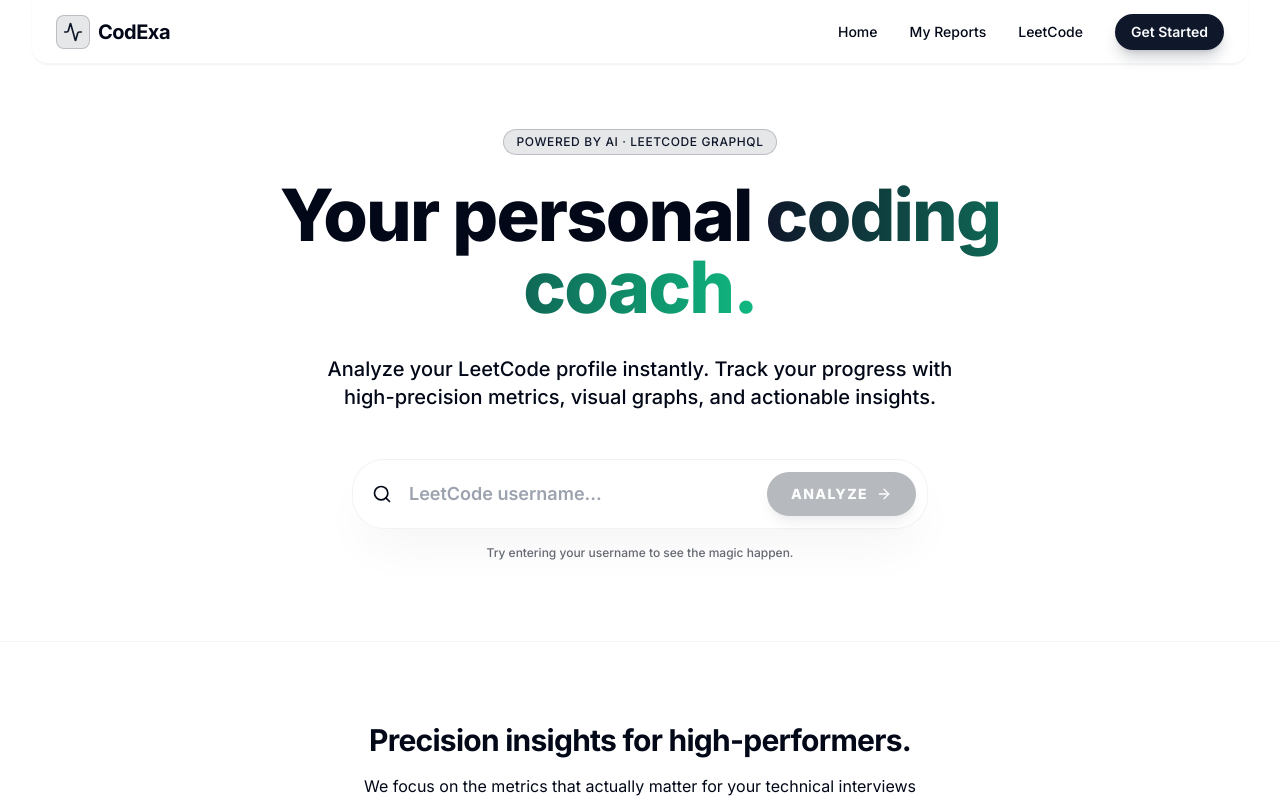
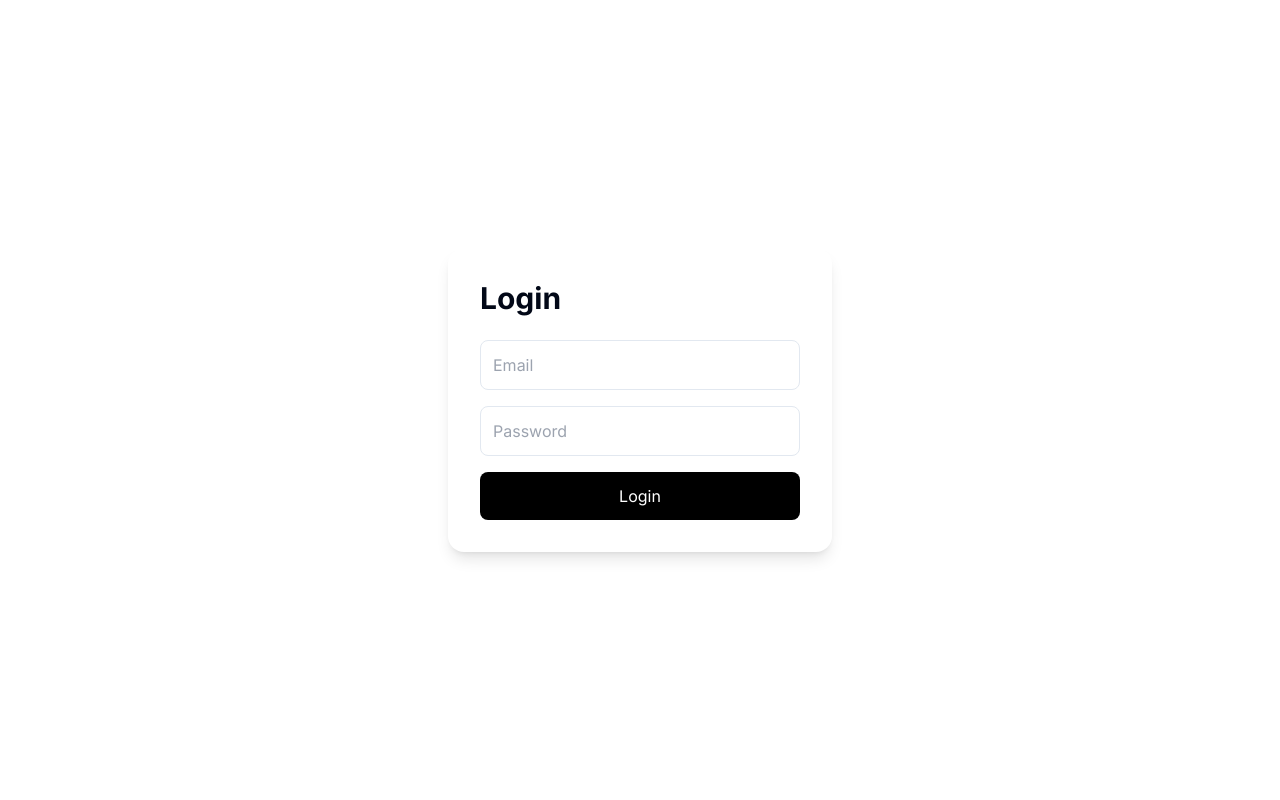
Before and after one commit to nusrat-k-d/CodExa, a React (Create React App) app in the folder frontend/: page / in a window 1280 px wide. Shown: the top 800 px of the page. Built offline with nearby package versions, Linux system fonts and the light colour scheme.

Commit message:
Add frontend login and route protection

```diff
--- a/frontend/src/App.js
+++ b/frontend/src/App.js
@@ -1,13 +1,26 @@
 import { BrowserRouter, Routes, Route } from "react-router-dom";
 import Home from "./pages/Home";
 import MyReports from "./pages/MyReports";
+import Login from "./pages/Login";
 
 function App() {
+  const token = localStorage.getItem("token");
   return (
+
     <BrowserRouter>
       <Routes>
-        <Route path="/" element={<Home />} />
-        <Route path="/reports" element={<MyReports />} />
+        <Route
+          path="/"
+          element={token ? <Home /> : <Login />}
+        />
+        <Route
+          path="/reports"
+          element={token ? <MyReports /> : <Login />}
+        />
+        <Route
+          path="/login"
+          element={<Login />}
+        />
       </Routes>
     </BrowserRouter>
   );
--- a/frontend/src/pages/Dashboard.js
+++ b/frontend/src/pages/Dashboard.js
@@ -53,9 +53,7 @@
     const handleSaveReport = async () => {
         try {
             console.log(data);
-            // const token = localStorage.getItem("token");
-            const token =
-                "eyJhbGciOiJIUzI1NiIsInR5cCI6IkpXVCJ9.eyJ1c2VySWQiOiI2YTJmYzIzNzk2ZmVkNTUwYWE0ZjNmYzUiLCJpYXQiOjE3ODE1ODQxMDgsImV4cCI6MTc4MjE4ODkwOH0.ZhWvH5BIg8UGQkSWiKaJdp8iciyWmOhgONn10siFuDg";
+            const token = localStorage.getItem("token");
 
             const response = await axios.post(
                 "http://localhost:5000/analysis/save",
--- /dev/null
+++ b/frontend/src/pages/Login.js
@@ -0,0 +1,75 @@
+import { useNavigate } from "react-router-dom";
+import React, { useState } from "react";
+import axios from "axios";
+
+const Login = () => {
+    const [email, setEmail] = useState("");
+    const [password, setPassword] = useState("");
+    const navigate = useNavigate();
+
+    const handleLogin = async (e) => {
+        e.preventDefault();
+
+        try {
+            const response = await axios.post(
+                "http://localhost:5000/auth/login",
+                {
+                    email,
+                    password,
+                }
+            );
+
+            localStorage.setItem(
+                "token",
+                response.data.token
+            );
+
+            window.location.href = "/";
+        } catch (err) {
+            console.error(err);
+            alert("Login Failed");
+        }
+    };
+
+    return (
+        <div className="min-h-screen flex items-center justify-center">
+            <form
+                onSubmit={handleLogin}
+                className="bg-white p-8 rounded-2xl shadow-lg w-96"
+            >
+                <h1 className="text-3xl font-bold mb-6">
+                    Login
+                </h1>
+
+                <input
+                    type="email"
+                    placeholder="Email"
+                    className="w-full border p-3 rounded-lg mb-4"
+                    value={email}
+                    onChange={(e) =>
+                        setEmail(e.target.value)
+                    }
+                />
+
+                <input
+                    type="password"
+                    placeholder="Password"
+                    className="w-full border p-3 rounded-lg mb-4"
+                    value={password}
+                    onChange={(e) =>
+                        setPassword(e.target.value)
+                    }
+                />
+
+                <button
+                    type="submit"
+                    className="w-full bg-black text-white py-3 rounded-lg"
+                >
+                    Login
+                </button>
+            </form>
+        </div>
+    );
+};
+
+export default Login;
--- a/frontend/src/pages/MyReports.js
+++ b/frontend/src/pages/MyReports.js
@@ -10,8 +10,7 @@
 
   const fetchReports = async () => {
     try {
-      const token =
-        "eyJhbGciOiJIUzI1NiIsInR5cCI6IkpXVCJ9.eyJ1c2VySWQiOiI2YTJmYzIzNzk2ZmVkNTUwYWE0ZjNmYzUiLCJpYXQiOjE3ODE2OTA1NTQsImV4cCI6MTc4MjI5NTM1NH0.hJqb9htWr0_YzB590RUH7RXie2nTx0t_ilMnSsBST4Q"; // temporary
+      const token = localStorage.getItem("token");
 
       const response = await axios.get(
         "http://localhost:5000/analysis/my-reports",
```
